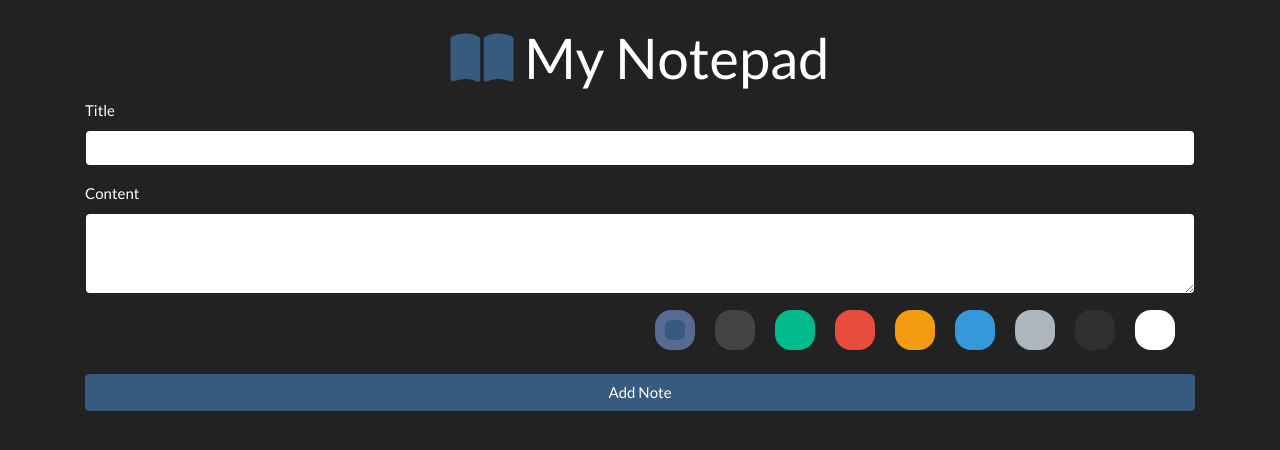
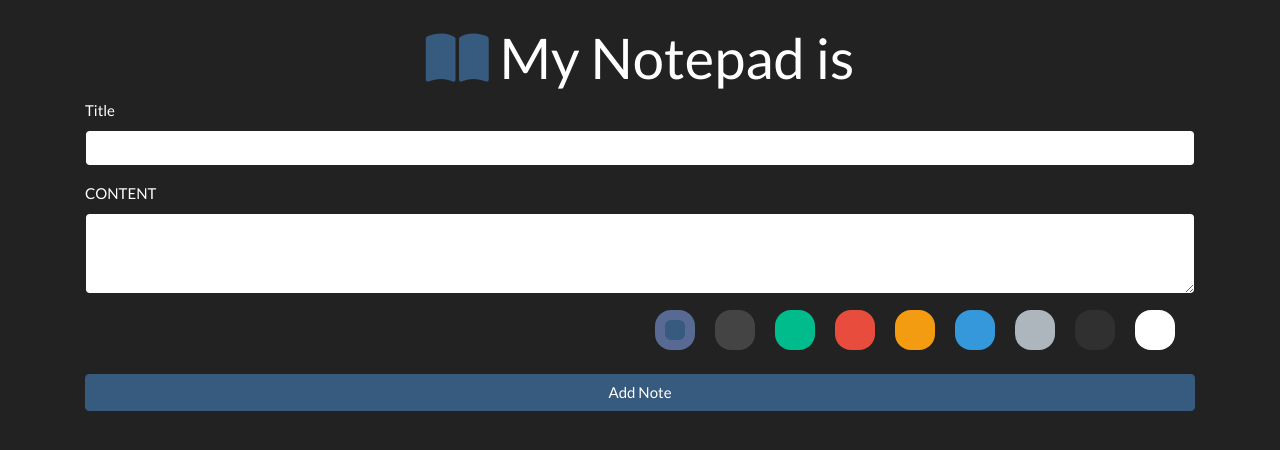
Before and after one commit to muskaan1202/notepad, a plain HTML site: page index.html in a window 1280 px wide. Drawn offline with nearby package versions, Linux system fonts and the light colour scheme.

```diff
--- a/index.html
+++ b/index.html
@@ -15,7 +15,7 @@
     <div class="container mt-4">
         <h1 class="display-4 text-center">
             <i class="fas fa-book-open text-primary"></i>
-            My Notepad
+            My Notepad is
         </h1>
         <form id="note-form">
             <div class="form-group">
@@ -23,7 +23,7 @@
                 <input type="text" id="title" class="form-control">
             </div>
             <div class="form-group">
-                <label for="content">Content</label>
+                <label for="content">CONTENT</label>
                 <textarea class="form-control" id="content" rows="3"></textarea>
             </div>
             <div class="mb-4 float-right swatches">
```
